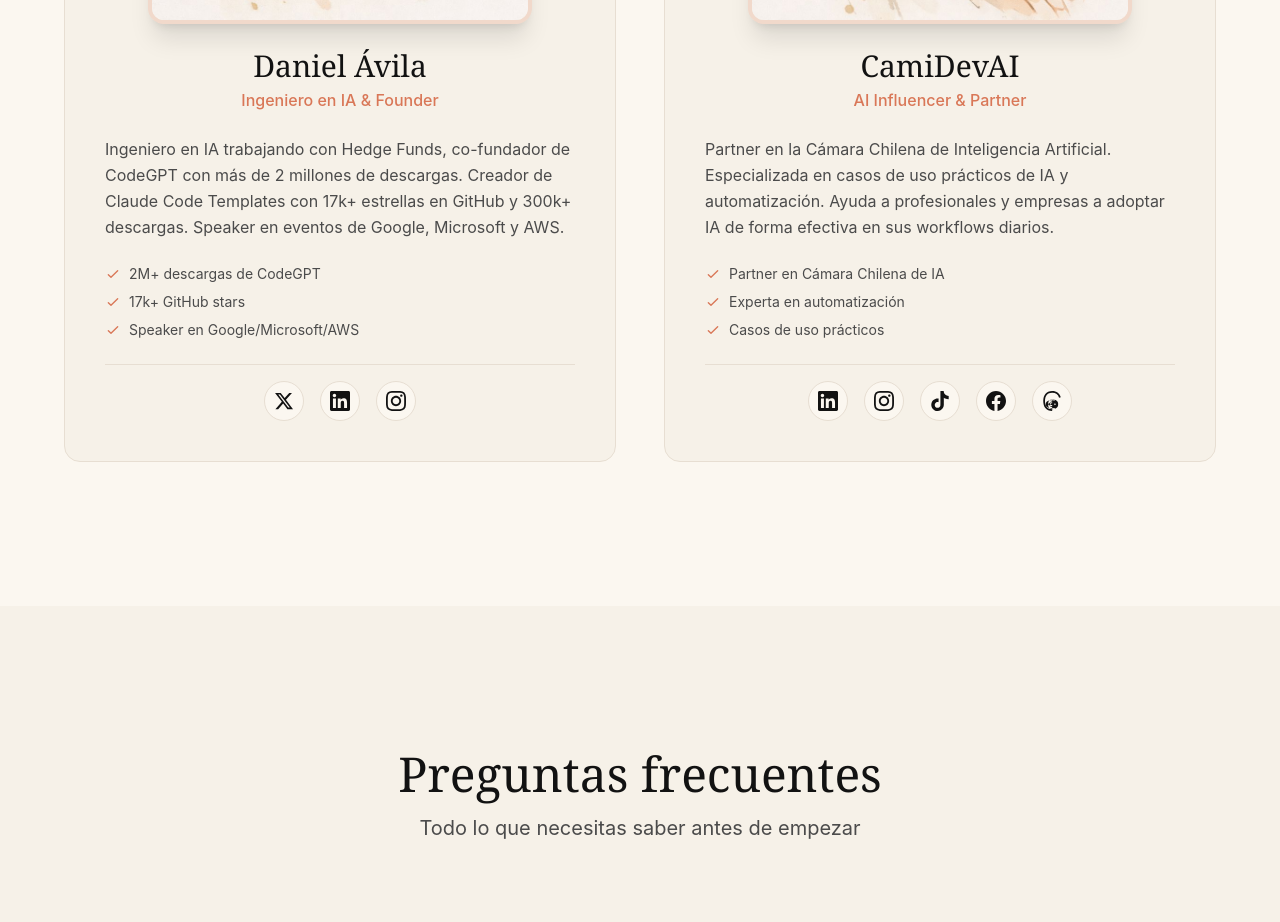
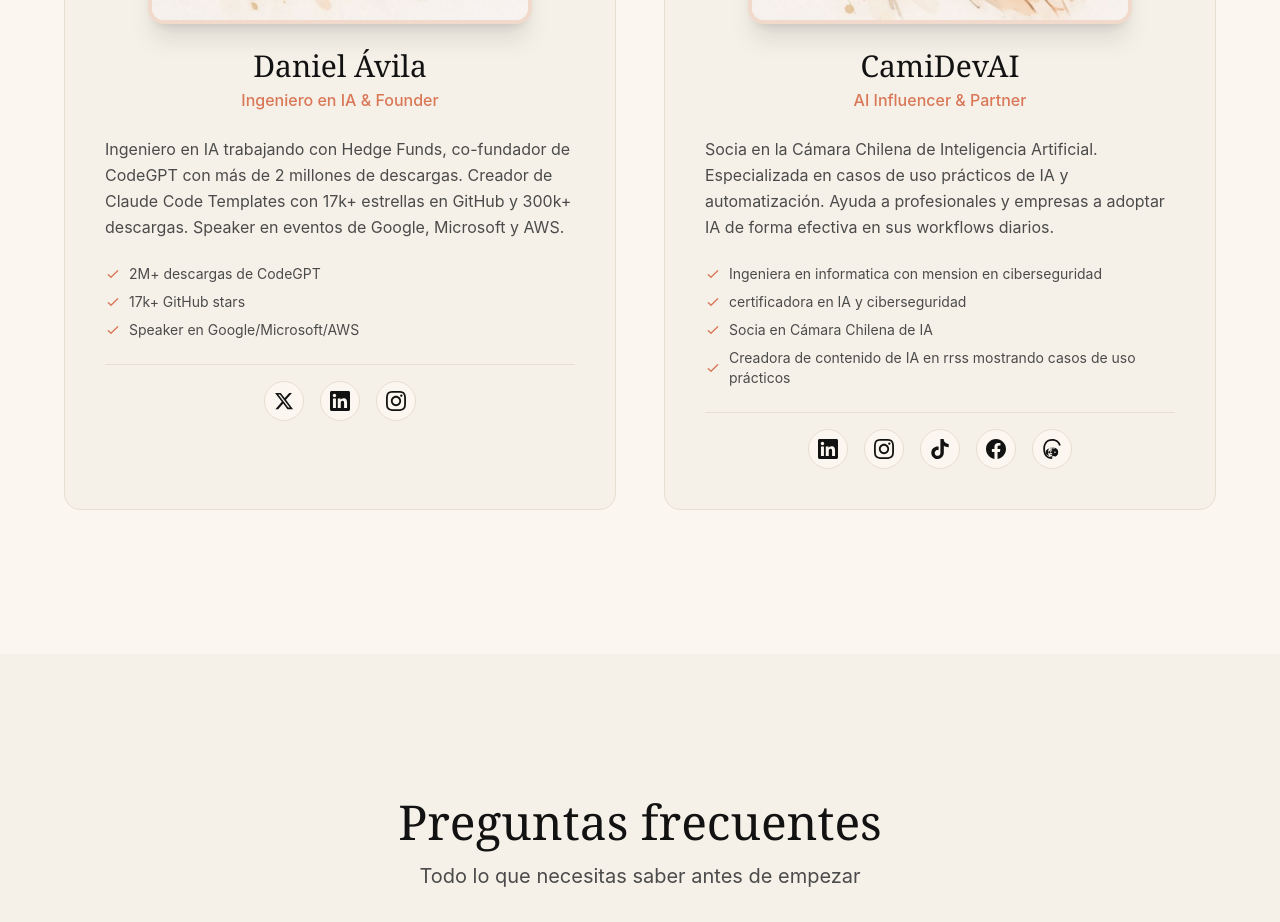
Before and after one commit to camidevai/CladeCodeConDaniel, a Next.js app: page / in a window 1280 px wide. Shown: the part 7900-8822 px from the top of the page. Built offline with nearby package versions, Linux system fonts and the light colour scheme.

Commit message:
Add strategic structure for thank you video script

```diff
--- a/components/Instructors.tsx
+++ b/components/Instructors.tsx
@@ -22,11 +22,14 @@ export default function Instructors() {
       name: "CamiDevAI",
       role: "AI Influencer & Partner",
       image: "/img/camidevai.png",
-      bio: "Partner en la Cámara Chilena de Inteligencia Artificial. Especializada en casos de uso prácticos de IA y automatización. Ayuda a profesionales y empresas a adoptar IA de forma efectiva en sus workflows diarios.",
+      bio: "Socia en la Cámara Chilena de Inteligencia Artificial. Especializada en casos de uso prácticos de IA y automatización. Ayuda a profesionales y empresas a adoptar IA de forma efectiva en sus workflows diarios.",
       highlights: [
-        "Partner en Cámara Chilena de IA",
-        "Experta en automatización",
-        "Casos de uso prácticos"
+        "Ingeniera en informatica con mension en ciberseguridad",
+        "certificadora en IA y ciberseguridad",
+        "Socia en Cámara Chilena de IA",
+        "Creadora de contenido de IA en rrss mostrando casos de uso prácticos",
+
+
       ],
       social: {
         linkedin: "https://www.linkedin.com/in/camilabanares/",
```
Also changed, not shown: 1 other file (tests, documents, lock files or other folders).
